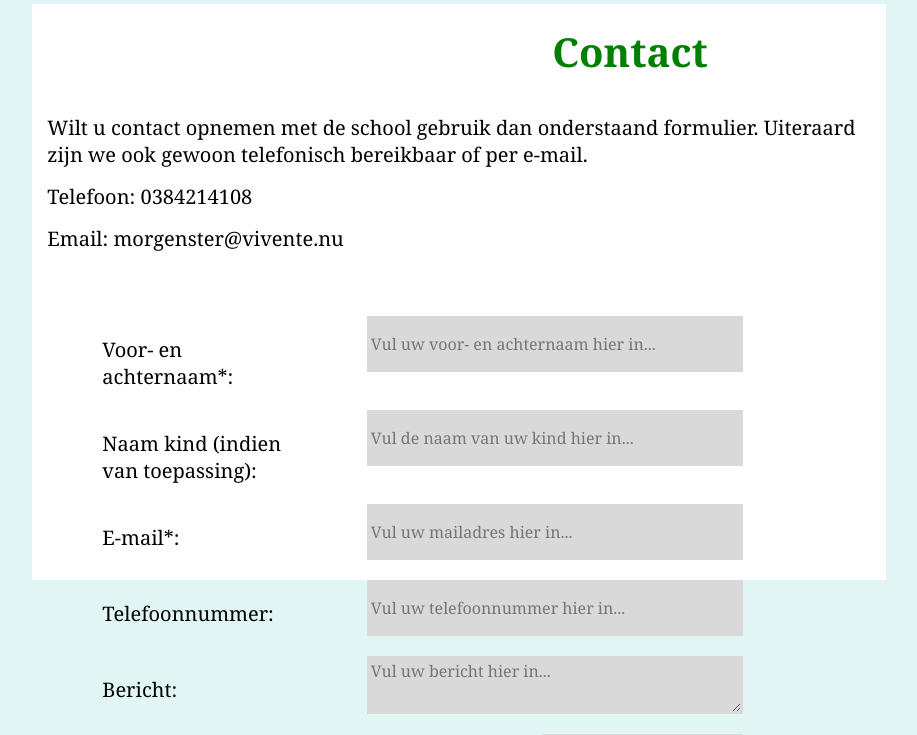
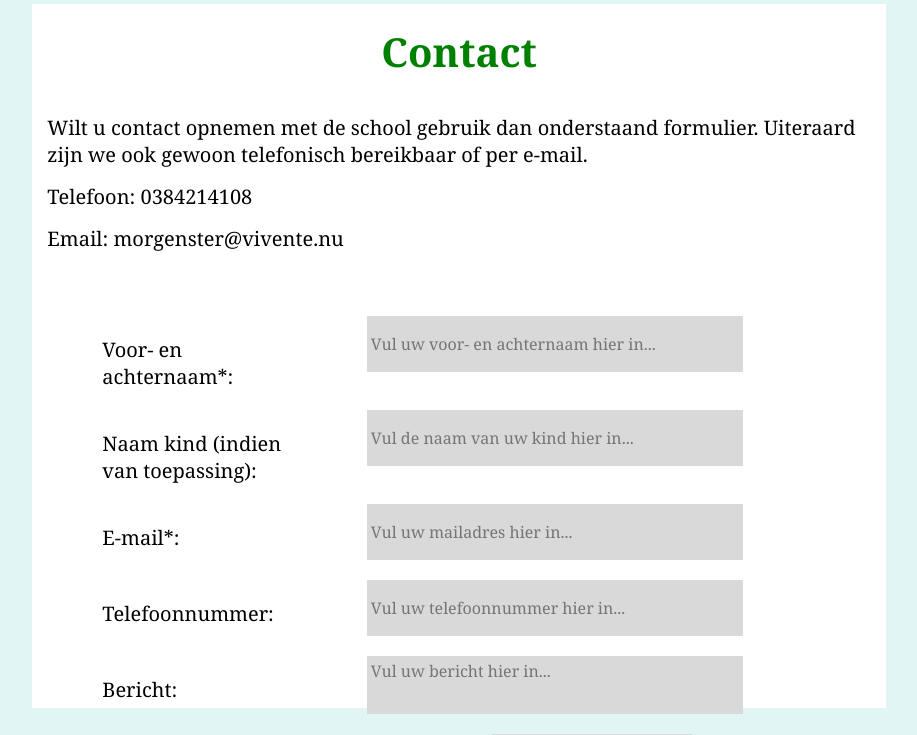
Before and after one commit to AmanTrechsel/Team-Bravo, a PHP site: page /contact.php in a window 1280 px wide. Shown: the part 606-1341 px from the top of the page, without its empty margins (181-1098 px from the left). Run offline with PHP 8.4, Linux system fonts and the light colour scheme.

Commit message:
Fixed margins and form on contact page

```diff
--- a/style/style.css
+++ b/style/style.css
@@ -117,11 +117,11 @@ h2{
 
 /* Contact Pagina */
 #contactpage{
-    height:45vw;
+    height:55vw;
 }
 
 #contacttitle{
-    margin-left:500px;
+    text-align: center;
     font-size:40px;
 }
 
@@ -154,11 +154,12 @@ label{
     background-color: #D9D9D9;
     color: black;
     height:50px;
+    resize: none;
 }
 
 #submit{
     grid-column: 3/6;
-    margin-left: 225px;
+    margin-left: 175px;
     border: 2px solid  #D9D9D9;
     background-color: #D9D9D9;
     height:50px;
@@ -178,7 +179,6 @@ label{
     font-size: 20px;
     margin-left:490px;
 }
-
 /* news page */
 
 #mainNews{
```
